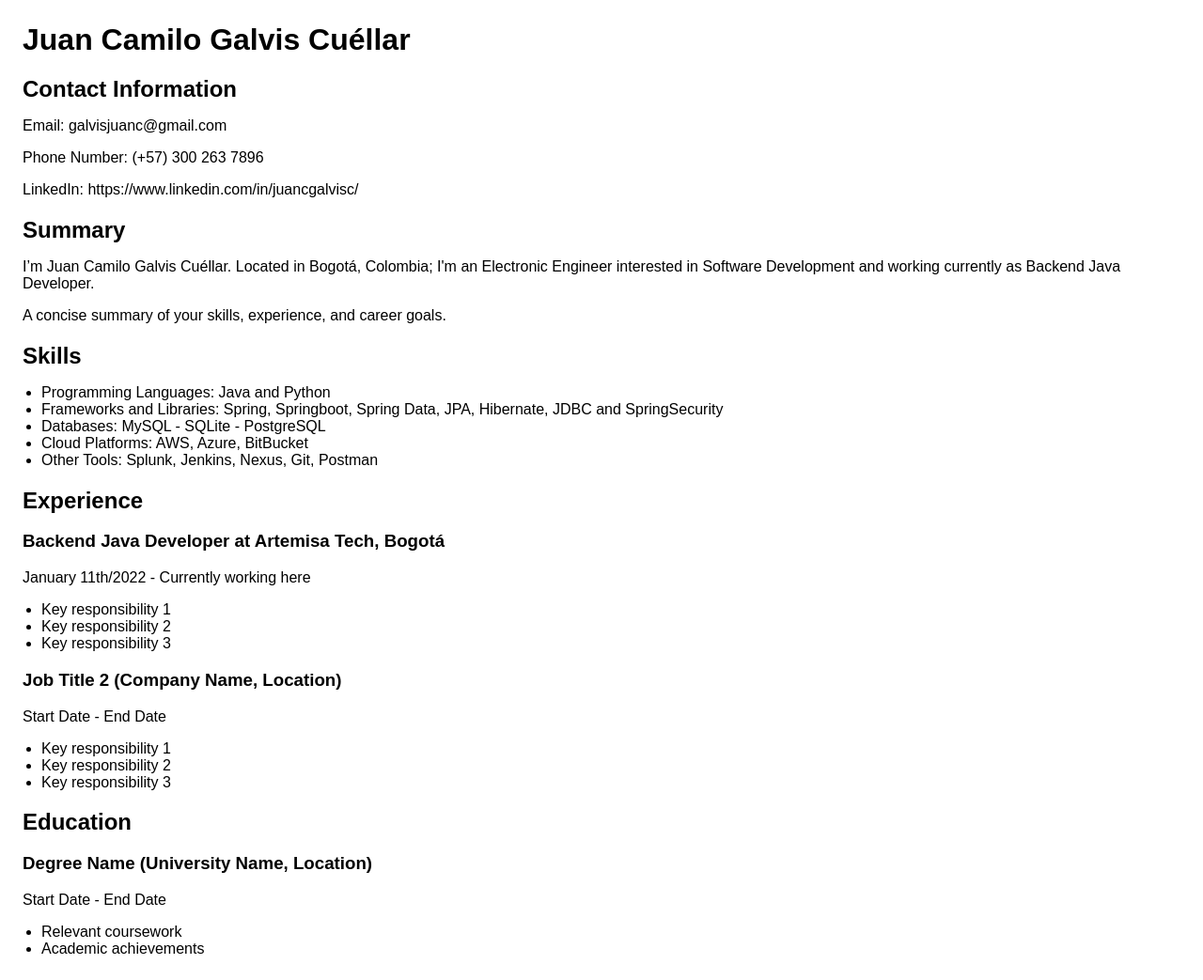
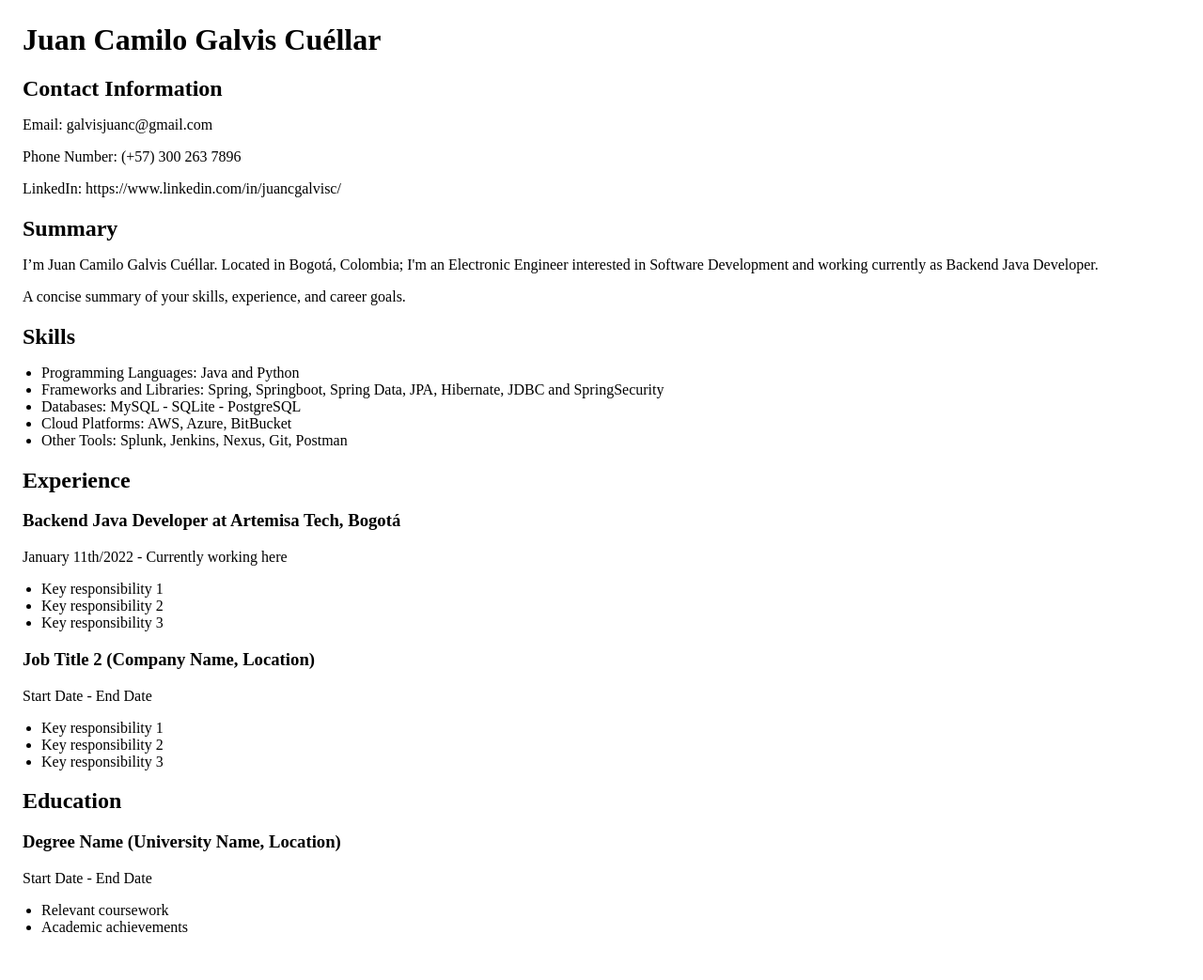
Before and after one commit to galvisjuanc/galvisjuanc.github.io, a Jekyll site: the page index.html, which Jekyll copies as it is, in a window 1280 px wide. Shown: the whole page at 94% size. Built offline with Jekyll 4.4.1, drawn with Linux system fonts in a browser that asks for light colours; after the commit the page ends 1020 px from its top, so only the background shows below that.

Commit message:
Change to Times New Roman Font

```diff
--- a/index.html
+++ b/index.html
@@ -6,7 +6,7 @@
     <title>Juan Camilo Galvis Cuéllar - Curriculum Vitae</title>
     <style>
         body {
-            font-family: Arial, sans-serif;
+            font-family: "Times New Roman";
             margin: 24px;
         }
         h1, h2 {
```
